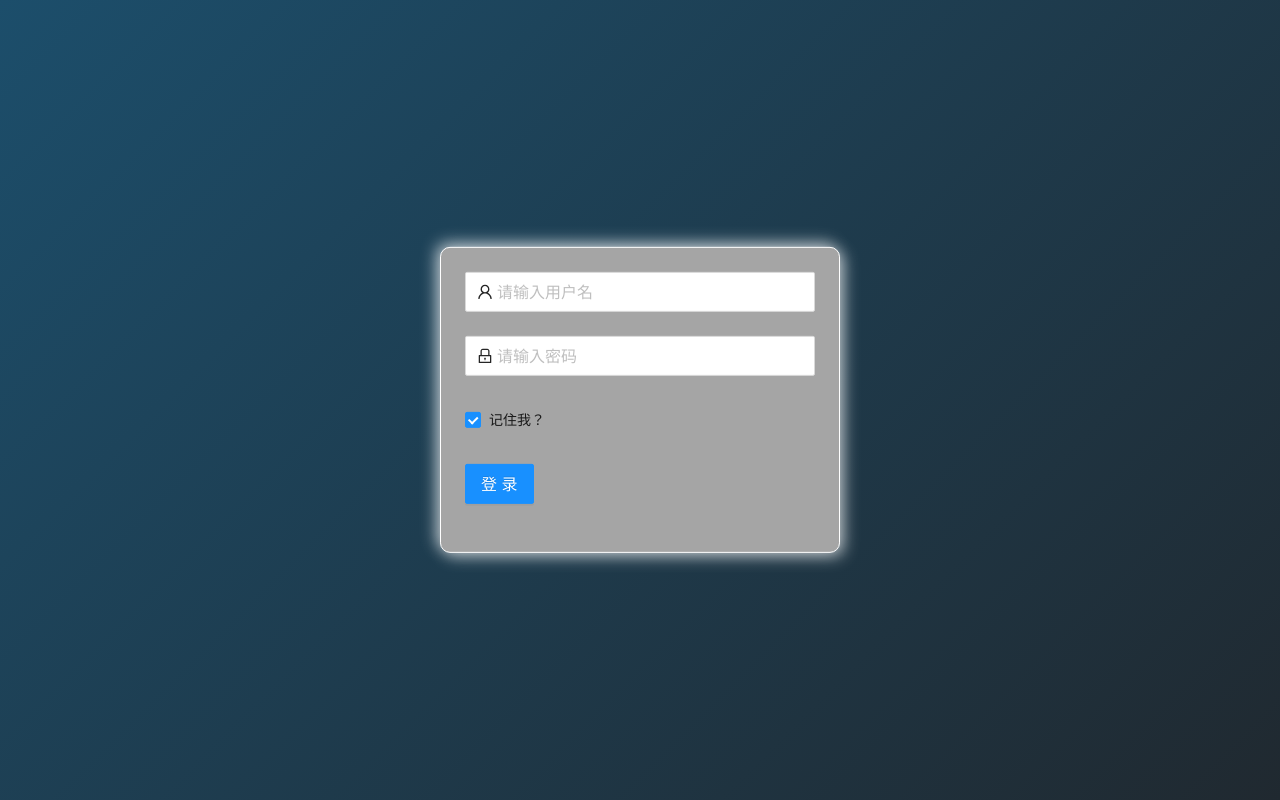
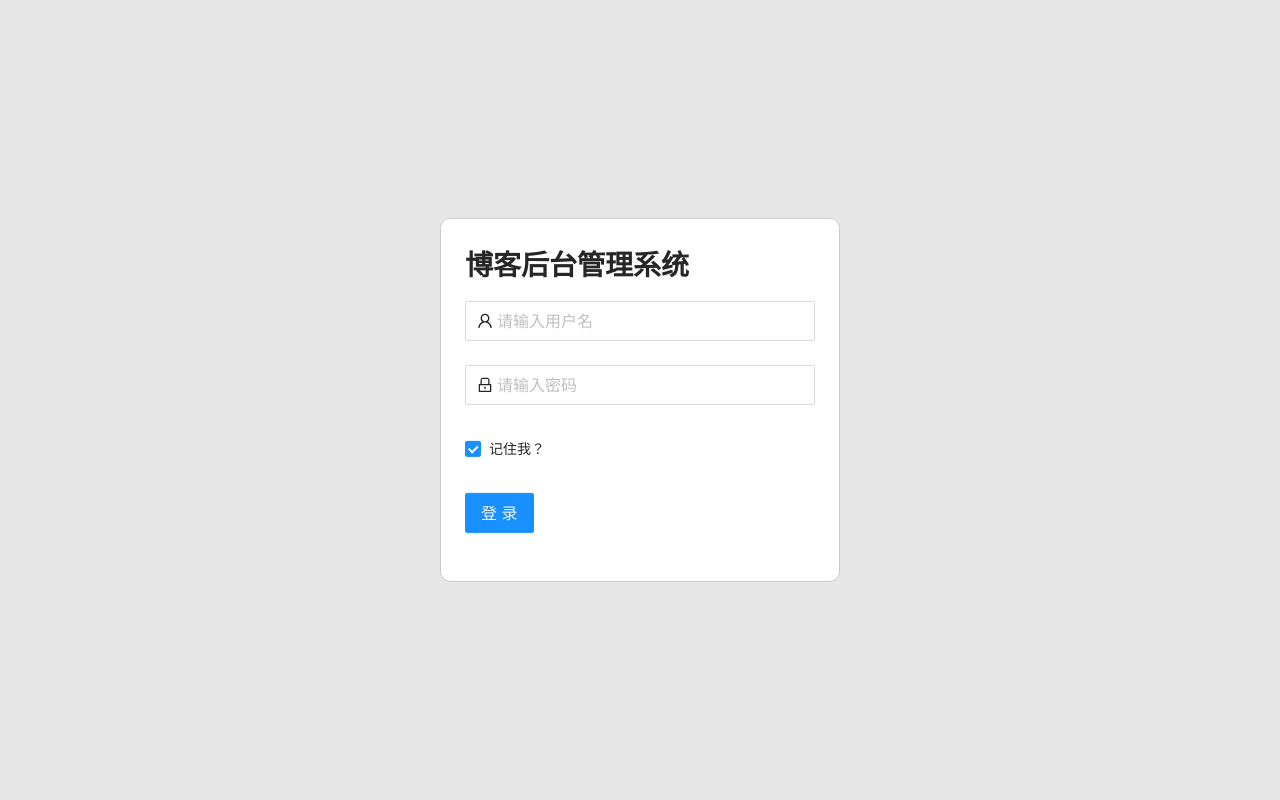
Before and after one commit to clanguo/vb3-backstage, a React (Create React App) app: page /login in a window 1280 px wide. Built offline with nearby package versions, Linux system fonts and the light colour scheme; no server answers.

Commit message:
修改登录页的样式

```diff
--- a/src/page/Login/index.sass
+++ b/src/page/Login/index.sass
@@ -4,7 +4,7 @@
   left: 0
   width: 100vw
   height: 100vh
-  background-image: linear-gradient(-45deg, #202930, #1c4e6b)
+  background-color: #e7e7e7
 
   .wrapper
     position: absolute
@@ -13,7 +13,10 @@
     transform: translate(-50%, -50%)
     width: 400px
     padding: 1.5rem
-    border: 1px solid #fff
-    background-color: #a5a5a5
-    box-shadow: 0.25rem 0.25rem 1rem #ffffff93, -0.25rem -0.25rem 1rem #ffffff93
+    border: 1px solid #ccc
+    background-color: #ffffff
+    // box-shadow: 0.25rem 0.25rem 1rem #ffffff93, -0.25rem -0.25rem 1rem #ffffff93
     border-radius: 10px
+
+    .login-title
+      font-weight: bold
--- a/src/page/Login/index.tsx
+++ b/src/page/Login/index.tsx
@@ -18,7 +18,7 @@ function mapDispatchToProps(dispatch: Dispatch<any>) {
 
 		backToUrlPage(url: string) {
 			dispatch(replace(url));
-		}
+		},
 	};
 }
 
@@ -26,7 +26,7 @@ function mapStateToProps(state: IState) {
 	return {
 		isLoading: state.admin.isLoading,
 		account: state.admin.account,
-		router: state.router
+		router: state.router,
 	};
 }
 
@@ -35,7 +35,7 @@ interface ILogin {
 	backToUrlPage(url: string): void;
 	isLoading: boolean;
 	account: string | null;
-	router: RouterState
+	router: RouterState;
 }
 
 const Login: React.FC<ILogin> = props => {
@@ -56,8 +56,8 @@ const Login: React.FC<ILogin> = props => {
 					},
 					{
 						pattern: /[a-zA-Z0-9@]{3,10}/,
-						message: "账号只能是数字、字母或者@"
-					}
+						message: '账号只能是数字、字母或者@',
+					},
 				]}
 			>
 				<Input
@@ -74,8 +74,8 @@ const Login: React.FC<ILogin> = props => {
 					},
 					{
 						pattern: /[a-zA-Z0-9@]{4,16}/,
-						message: "密码只能是4-16位的数字、字母或者@"
-					}
+						message: '密码只能是4-16位的数字、字母或者@',
+					},
 				]}
 			>
 				<Input
@@ -105,13 +105,16 @@ const Login: React.FC<ILogin> = props => {
 
 	useEffect(() => {
 		if (props.account) {
-			props.backToUrlPage(props.router.location.query.url || "/");
+			props.backToUrlPage(props.router.location.query.url || '/');
 		}
-	}, [props.account])
+	}, [props.account]);
 
 	return (
 		<div className="login-container">
-			<div className="wrapper">{formDom}</div>
+			<div className="wrapper">
+				<h1 className='login-title'>博客后台管理系统</h1>
+				{formDom}
+			</div>
 		</div>
 	);
 };
```
